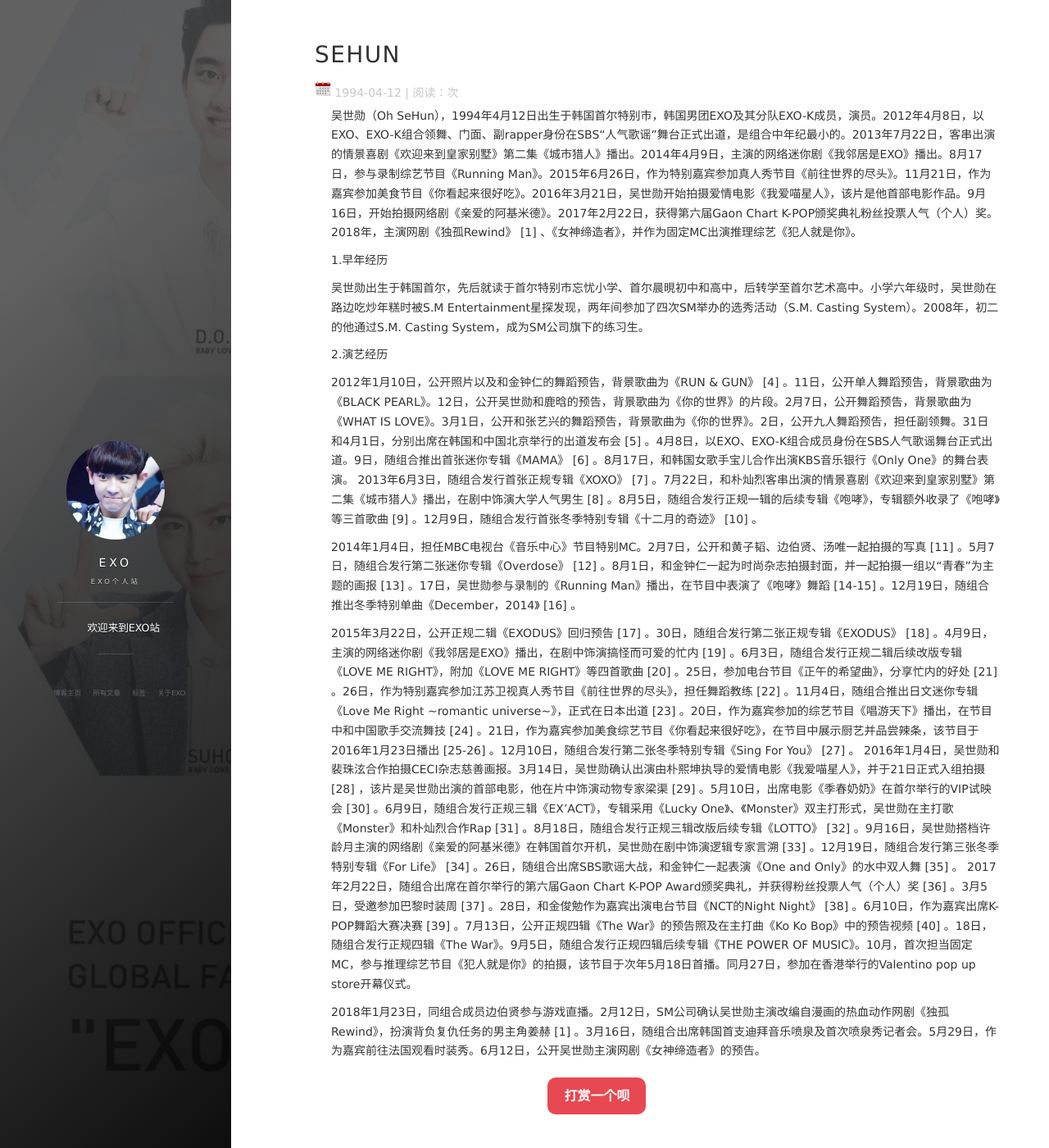
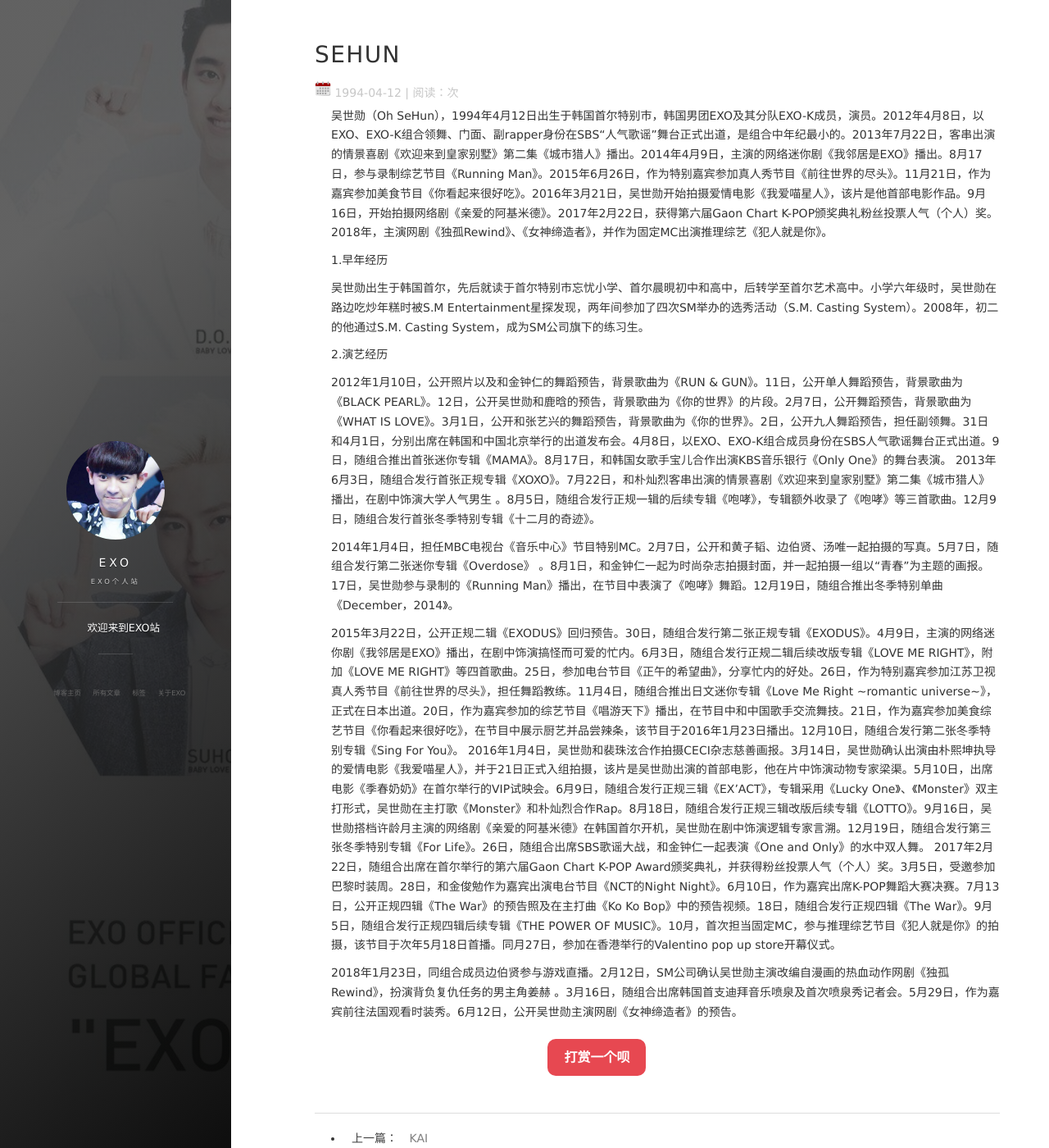
Before and after one commit to ChanYeol61/ChanYeol61.github.io, a Jekyll site: the page built from _posts/1994-04-12-SEHUN.md, in a window 1280 px wide and 1400 px high. Shown: the whole window at 82% size. Built offline with Jekyll 4.4.1, drawn with Linux system fonts in a browser that asks for light colours; nearby versions of some CDN libraries; comment, search, counter and statistics services are not loaded.

Commit message:
Update 1994-04-12-SEHUN.md

```diff
--- a/_posts/1994-04-12-SEHUN.md
+++ b/_posts/1994-04-12-SEHUN.md
@@ -5,7 +5,7 @@ date: 1994-04-12
 tags: EXO
 ---
 
-吴世勋（Oh SeHun），1994年4月12日出生于韩国首尔特别市，韩国男团EXO及其分队EXO-K成员，演员。2012年4月8日，以EXO、EXO-K组合领舞、门面、副rapper身份在SBS“人气歌谣”舞台正式出道，是组合中年纪最小的。2013年7月22日，客串出演的情景喜剧《欢迎来到皇家别墅》第二集《城市猎人》播出。2014年4月9日，主演的网络迷你剧《我邻居是EXO》播出。8月17日，参与录制综艺节目《Running Man》。2015年6月26日，作为特别嘉宾参加真人秀节目《前往世界的尽头》。11月21日，作为嘉宾参加美食节目《你看起来很好吃》。2016年3月21日，吴世勋开始拍摄爱情电影《我爱喵星人》，该片是他首部电影作品。9月16日，开始拍摄网络剧《亲爱的阿基米德》。2017年2月22日，获得第六届Gaon Chart K-POP颁奖典礼粉丝投票人气（个人）奖。2018年，主演网剧《独孤Rewind》 [1]  、《女神缔造者》，并作为固定MC出演推理综艺《犯人就是你》。
+吴世勋（Oh SeHun），1994年4月12日出生于韩国首尔特别市，韩国男团EXO及其分队EXO-K成员，演员。2012年4月8日，以EXO、EXO-K组合领舞、门面、副rapper身份在SBS“人气歌谣”舞台正式出道，是组合中年纪最小的。2013年7月22日，客串出演的情景喜剧《欢迎来到皇家别墅》第二集《城市猎人》播出。2014年4月9日，主演的网络迷你剧《我邻居是EXO》播出。8月17日，参与录制综艺节目《Running Man》。2015年6月26日，作为特别嘉宾参加真人秀节目《前往世界的尽头》。11月21日，作为嘉宾参加美食节目《你看起来很好吃》。2016年3月21日，吴世勋开始拍摄爱情电影《我爱喵星人》，该片是他首部电影作品。9月16日，开始拍摄网络剧《亲爱的阿基米德》。2017年2月22日，获得第六届Gaon Chart K-POP颁奖典礼粉丝投票人气（个人）奖。2018年，主演网剧《独孤Rewind》、《女神缔造者》，并作为固定MC出演推理综艺《犯人就是你》。
 
 1.早年经历
 
@@ -13,13 +13,13 @@ tags: EXO
 
 2.演艺经历
 
-2012年1月10日，公开照片以及和金钟仁的舞蹈预告，背景歌曲为《RUN & GUN》 [4]  。11日，公开单人舞蹈预告，背景歌曲为《BLACK PEARL》。12日，公开吴世勋和鹿晗的预告，背景歌曲为《你的世界》的片段。2月7日，公开舞蹈预告，背景歌曲为《WHAT IS LOVE》。3月1日，公开和张艺兴的舞蹈预告，背景歌曲为《你的世界》。2日，公开九人舞蹈预告，担任副领舞。31日和4月1日，分别出席在韩国和中国北京举行的出道发布会 [5]  。4月8日，以EXO、EXO-K组合成员身份在SBS人气歌谣舞台正式出道。9日，随组合推出首张迷你专辑《MAMA》 [6]  。8月17日，和韩国女歌手宝儿合作出演KBS音乐银行《Only One》的舞台表演。
-2013年6月3日，随组合发行首张正规专辑《XOXO》 [7]  。7月22日，和朴灿烈客串出演的情景喜剧《欢迎来到皇家别墅》第二集《城市猎人》播出，在剧中饰演大学人气男生 [8]  。8月5日，随组合发行正规一辑的后续专辑《咆哮》，专辑额外收录了《咆哮》等三首歌曲 [9]  。12月9日，随组合发行首张冬季特别专辑《十二月的奇迹》 [10]  。
+2012年1月10日，公开照片以及和金钟仁的舞蹈预告，背景歌曲为《RUN & GUN》。11日，公开单人舞蹈预告，背景歌曲为《BLACK PEARL》。12日，公开吴世勋和鹿晗的预告，背景歌曲为《你的世界》的片段。2月7日，公开舞蹈预告，背景歌曲为《WHAT IS LOVE》。3月1日，公开和张艺兴的舞蹈预告，背景歌曲为《你的世界》。2日，公开九人舞蹈预告，担任副领舞。31日和4月1日，分别出席在韩国和中国北京举行的出道发布会。4月8日，以EXO、EXO-K组合成员身份在SBS人气歌谣舞台正式出道。9日，随组合推出首张迷你专辑《MAMA》。8月17日，和韩国女歌手宝儿合作出演KBS音乐银行《Only One》的舞台表演。
+2013年6月3日，随组合发行首张正规专辑《XOXO》。7月22日，和朴灿烈客串出演的情景喜剧《欢迎来到皇家别墅》第二集《城市猎人》播出，在剧中饰演大学人气男生 。8月5日，随组合发行正规一辑的后续专辑《咆哮》，专辑额外收录了《咆哮》等三首歌曲。12月9日，随组合发行首张冬季特别专辑《十二月的奇迹》。
 
-2014年1月4日，担任MBC电视台《音乐中心》节目特别MC。2月7日，公开和黄子韬、边伯贤、汤唯一起拍摄的写真 [11]  。5月7日，随组合发行第二张迷你专辑《Overdose》 [12]  。8月1日，和金钟仁一起为时尚杂志拍摄封面，并一起拍摄一组以“青春”为主题的画报 [13]  。17日，吴世勋参与录制的《Running Man》播出，在节目中表演了《咆哮》舞蹈 [14-15]  。12月19日，随组合推出冬季特别单曲《December，2014》 [16]  。
+2014年1月4日，担任MBC电视台《音乐中心》节目特别MC。2月7日，公开和黄子韬、边伯贤、汤唯一起拍摄的写真。5月7日，随组合发行第二张迷你专辑《Overdose》 。8月1日，和金钟仁一起为时尚杂志拍摄封面，并一起拍摄一组以“青春”为主题的画报。17日，吴世勋参与录制的《Running Man》播出，在节目中表演了《咆哮》舞蹈。12月19日，随组合推出冬季特别单曲《December，2014》。
 
-2015年3月22日，公开正规二辑《EXODUS》回归预告 [17]  。30日，随组合发行第二张正规专辑《EXODUS》 [18]  。4月9日，主演的网络迷你剧《我邻居是EXO》播出，在剧中饰演搞怪而可爱的忙内 [19]  。6月3日，随组合发行正规二辑后续改版专辑《LOVE ME RIGHT》，附加《LOVE ME RIGHT》等四首歌曲 [20]  。25日，参加电台节目《正午的希望曲》，分享忙内的好处 [21]  。26日，作为特别嘉宾参加江苏卫视真人秀节目《前往世界的尽头》，担任舞蹈教练 [22]  。11月4日，随组合推出日文迷你专辑《Love Me Right ~romantic universe~》，正式在日本出道 [23]  。20日，作为嘉宾参加的综艺节目《唱游天下》播出，在节目中和中国歌手交流舞技 [24]  。21日，作为嘉宾参加美食综艺节目《你看起来很好吃》，在节目中展示厨艺并品尝辣条，该节目于2016年1月23日播出 [25-26]  。12月10日，随组合发行第二张冬季特别专辑《Sing For You》 [27]  。
-2016年1月4日，吴世勋和裴珠泫合作拍摄CECI杂志慈善画报。3月14日，吴世勋确认出演由朴熙坤执导的爱情电影《我爱喵星人》，并于21日正式入组拍摄 [28]  ，该片是吴世勋出演的首部电影，他在片中饰演动物专家梁渠 [29]  。5月10日，出席电影《季春奶奶》在首尔举行的VIP试映会 [30]  。6月9日，随组合发行正规三辑《EX’ACT》，专辑采用《Lucky One》、《Monster》双主打形式，吴世勋在主打歌《Monster》和朴灿烈合作Rap [31]  。8月18日，随组合发行正规三辑改版后续专辑《LOTTO》 [32]  。9月16日，吴世勋搭档许龄月主演的网络剧《亲爱的阿基米德》在韩国首尔开机，吴世勋在剧中饰演逻辑专家言溯 [33]  。12月19日，随组合发行第三张冬季特别专辑《For Life》 [34]  。26日，随组合出席SBS歌谣大战，和金钟仁一起表演《One and Only》的水中双人舞 [35]  。
-2017年2月22日，随组合出席在首尔举行的第六届Gaon Chart K-POP Award颁奖典礼，并获得粉丝投票人气（个人）奖 [36]  。3月5日，受邀参加巴黎时装周 [37]  。28日，和金俊勉作为嘉宾出演电台节目《NCT的Night Night》 [38]  。6月10日，作为嘉宾出席K-POP舞蹈大赛决赛 [39]  。7月13日，公开正规四辑《The War》的预告照及在主打曲《Ko Ko Bop》中的预告视频 [40]  。18日，随组合发行正规四辑《The War》。9月5日，随组合发行正规四辑后续专辑《THE POWER OF MUSIC》。10月，首次担当固定MC，参与推理综艺节目《犯人就是你》的拍摄，该节目于次年5月18日首播。同月27日，参加在香港举行的Valentino pop up store开幕仪式。
+2015年3月22日，公开正规二辑《EXODUS》回归预告。30日，随组合发行第二张正规专辑《EXODUS》。4月9日，主演的网络迷你剧《我邻居是EXO》播出，在剧中饰演搞怪而可爱的忙内。6月3日，随组合发行正规二辑后续改版专辑《LOVE ME RIGHT》，附加《LOVE ME RIGHT》等四首歌曲。25日，参加电台节目《正午的希望曲》，分享忙内的好处。26日，作为特别嘉宾参加江苏卫视真人秀节目《前往世界的尽头》，担任舞蹈教练。11月4日，随组合推出日文迷你专辑《Love Me Right ~romantic universe~》，正式在日本出道。20日，作为嘉宾参加的综艺节目《唱游天下》播出，在节目中和中国歌手交流舞技。21日，作为嘉宾参加美食综艺节目《你看起来很好吃》，在节目中展示厨艺并品尝辣条，该节目于2016年1月23日播出。12月10日，随组合发行第二张冬季特别专辑《Sing For You》。
+2016年1月4日，吴世勋和裴珠泫合作拍摄CECI杂志慈善画报。3月14日，吴世勋确认出演由朴熙坤执导的爱情电影《我爱喵星人》，并于21日正式入组拍摄，该片是吴世勋出演的首部电影，他在片中饰演动物专家梁渠。5月10日，出席电影《季春奶奶》在首尔举行的VIP试映会。6月9日，随组合发行正规三辑《EX’ACT》，专辑采用《Lucky One》、《Monster》双主打形式，吴世勋在主打歌《Monster》和朴灿烈合作Rap。8月18日，随组合发行正规三辑改版后续专辑《LOTTO》。9月16日，吴世勋搭档许龄月主演的网络剧《亲爱的阿基米德》在韩国首尔开机，吴世勋在剧中饰演逻辑专家言溯。12月19日，随组合发行第三张冬季特别专辑《For Life》。26日，随组合出席SBS歌谣大战，和金钟仁一起表演《One and Only》的水中双人舞。
+2017年2月22日，随组合出席在首尔举行的第六届Gaon Chart K-POP Award颁奖典礼，并获得粉丝投票人气（个人）奖。3月5日，受邀参加巴黎时装周。28日，和金俊勉作为嘉宾出演电台节目《NCT的Night Night》。6月10日，作为嘉宾出席K-POP舞蹈大赛决赛。7月13日，公开正规四辑《The War》的预告照及在主打曲《Ko Ko Bop》中的预告视频。18日，随组合发行正规四辑《The War》。9月5日，随组合发行正规四辑后续专辑《THE POWER OF MUSIC》。10月，首次担当固定MC，参与推理综艺节目《犯人就是你》的拍摄，该节目于次年5月18日首播。同月27日，参加在香港举行的Valentino pop up store开幕仪式。
 
-2018年1月23日，同组合成员边伯贤参与游戏直播。2月12日，SM公司确认吴世勋主演改编自漫画的热血动作网剧《独孤Rewind》，扮演背负复仇任务的男主角姜赫 [1]  。3月16日，随组合出席韩国首支迪拜音乐喷泉及首次喷泉秀记者会。5月29日，作为嘉宾前往法国观看时装秀。6月12日，公开吴世勋主演网剧《女神缔造者》的预告。
+2018年1月23日，同组合成员边伯贤参与游戏直播。2月12日，SM公司确认吴世勋主演改编自漫画的热血动作网剧《独孤Rewind》，扮演背负复仇任务的男主角姜赫 。3月16日，随组合出席韩国首支迪拜音乐喷泉及首次喷泉秀记者会。5月29日，作为嘉宾前往法国观看时装秀。6月12日，公开吴世勋主演网剧《女神缔造者》的预告。
```
